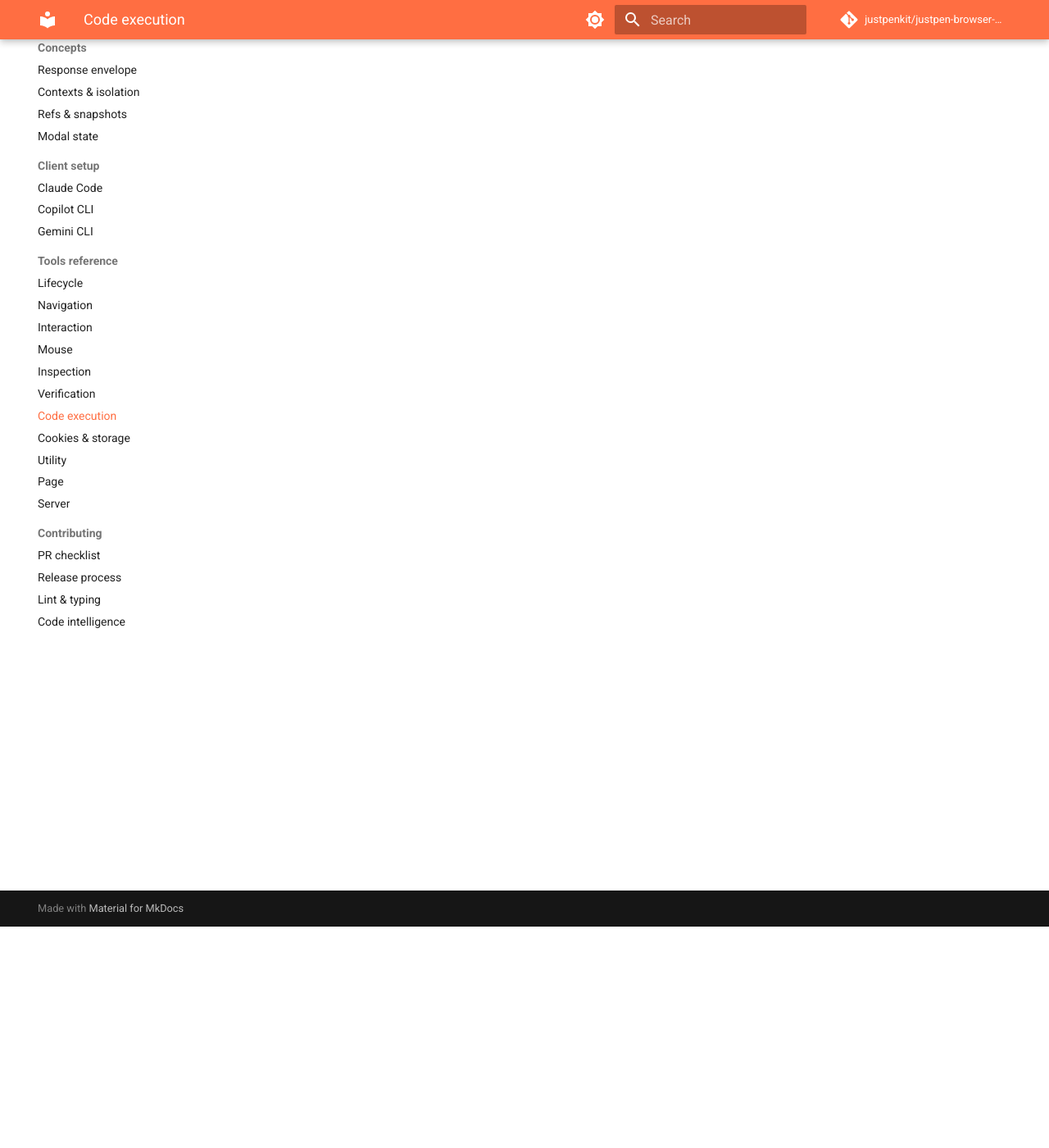
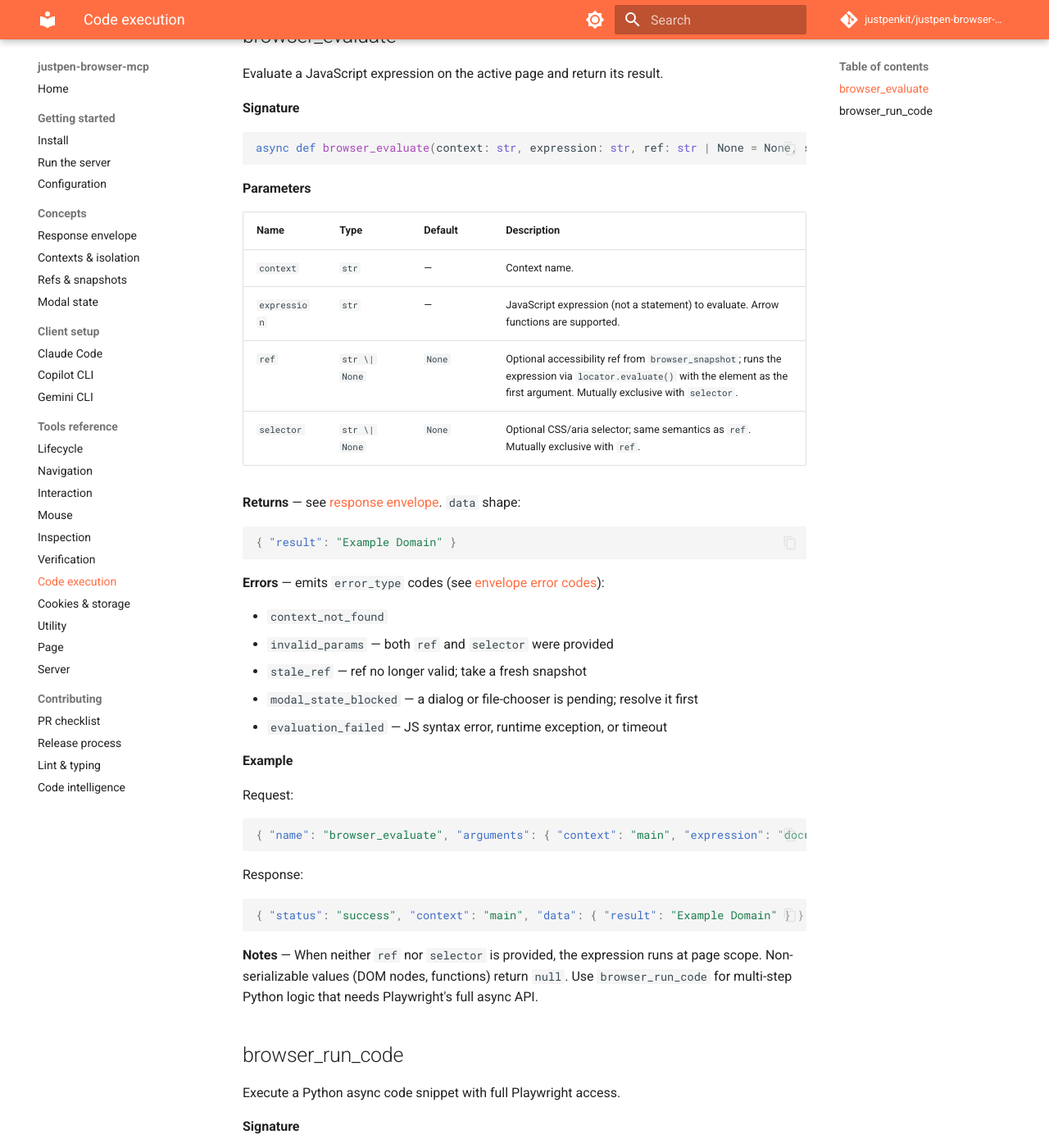
Before and after one commit to justpenkit/justpen-browser-mcp, an MkDocs documentation site: the page built from docs/tools-reference/code-execution.md, in a window 1280 px wide and 1400 px high, scrolled down 270 px. Shown: the whole window at 82% size. Built offline with MkDocs 1.6.1 and Material for MkDocs 9.7.7, drawn with Linux system fonts in a browser that asks for light colours; comment, search, counter and statistics services are not loaded; some of the changed text lies outside the part shown.

Commit message:
docs(tools): migrate code execution tools reference

````diff
--- a/docs/tools-reference/code-execution.md
+++ b/docs/tools-reference/code-execution.md
@@ -1 +1,103 @@
 # Code execution tools
+
+Execute JavaScript or Python code against the active page. Use `browser_evaluate` for single JavaScript expressions; use `browser_run_code` for multi-step Python logic that needs Playwright's full async API.
+
+## browser_evaluate
+
+Evaluate a JavaScript expression on the active page and return its result.
+
+**Signature**
+
+```python
+async def browser_evaluate(context: str, expression: str, ref: str | None = None, selector: str | None = None) -> dict[str, Any]
+```
+
+**Parameters**
+
+| Name | Type | Default | Description |
+|------|------|---------|-------------|
+| `context` | `str` | — | Context name. |
+| `expression` | `str` | — | JavaScript expression (not a statement) to evaluate. Arrow functions are supported. |
+| `ref` | `str \| None` | `None` | Optional accessibility ref from `browser_snapshot`; runs the expression via `locator.evaluate()` with the element as the first argument. Mutually exclusive with `selector`. |
+| `selector` | `str \| None` | `None` | Optional CSS/aria selector; same semantics as `ref`. Mutually exclusive with `ref`. |
+
+**Returns** — see [response envelope](../concepts/response-envelope.md). `data` shape:
+
+```json
+{ "result": "Example Domain" }
+```
+
+**Errors** — emits `error_type` codes (see [envelope error codes](../concepts/response-envelope.md#error_type-values)):
+
+- `context_not_found`
+- `invalid_params` — both `ref` and `selector` were provided
+- `stale_ref` — ref no longer valid; take a fresh snapshot
+- `modal_state_blocked` — a dialog or file-chooser is pending; resolve it first
+- `evaluation_failed` — JS syntax error, runtime exception, or timeout
+
+**Example**
+
+Request:
+
+```json
+{ "name": "browser_evaluate", "arguments": { "context": "main", "expression": "document.title" } }
+```
+
+Response:
+
+```json
+{ "status": "success", "context": "main", "data": { "result": "Example Domain" } }
+```
+
+**Notes** — When neither `ref` nor `selector` is provided, the expression runs at page scope. Non-serializable values (DOM nodes, functions) return `null`. Use `browser_run_code` for multi-step Python logic that needs Playwright's full async API.
+
+## browser_run_code
+
+Execute a Python async code snippet with full Playwright access.
+
+**Signature**
+
+```python
+async def browser_run_code(context: str, code: str) -> dict[str, Any]
+```
+
+**Parameters**
+
+| Name | Type | Default | Description |
+|------|------|---------|-------------|
+| `context` | `str` | — | Context name. |
+| `code` | `str` | — | Python code body. Runs as the body of an async function with `page`, `context` (BrowserContext), and `ctx_mgr` in scope. Use `return` to send a value back. |
+
+**Returns** — see [response envelope](../concepts/response-envelope.md). `data` shape:
+
+```json
+{ "result": "Task Complete" }
+```
+
+**Errors** — emits `error_type` codes (see [envelope error codes](../concepts/response-envelope.md#error_type-values)):
+
+- `context_not_found`
+- `modal_state_blocked` — a dialog or file chooser is pending; resolve it first
+- `evaluation_failed` — Python exception raised inside the snippet; error message includes the original traceback
+
+**Example**
+
+Request:
+
+```json
+{
+  "name": "browser_run_code",
+  "arguments": {
+    "context": "main",
+    "code": "await page.wait_for_selector('#done')\nreturn await page.title()"
+  }
+}
+```
+
+Response:
+
+```json
+{ "status": "success", "context": "main", "data": { "result": "Task Complete" } }
+```
+
+**Notes** — The snippet runs with `page`, `context` (the Playwright BrowserContext object), and `ctx_mgr` (ContextManager, for advanced use) in scope. Any exception raised is caught and returned as `evaluation_failed` with the original traceback included in the message.
````
